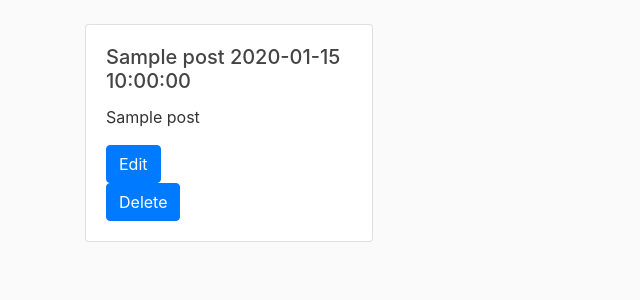
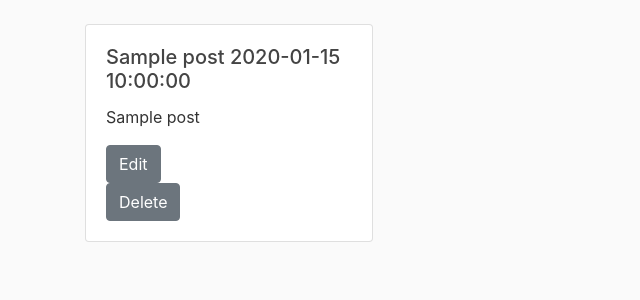
Before and after one commit to KabsaA/finalProj, a Flask app: template templates/post_show.html in a window 1280 px wide. Shown: the part 56-356 px from the top of the page, without its empty margins (0-640 px from the left). Run offline with Flask 2, Linux system fonts and the light colour scheme; the template is opened without the code that fills it: most values are stand-ins (such as "Sample title", 1, 10 or a date in 2020); some libraries are stand-ins or nearby versions.

Commit message:
fixing errors

```diff
--- a/templates/about.html
+++ b/templates/about.html
@@ -7,7 +7,7 @@
 <form method='POST' action='/create_post'>
 
     <!--add post details-->
-    <h3>Name?</h3>
+    <h3>Name</h3>
     <input type='text' name='name'>
 
     <h3>Date</h3>
--- a/templates/post_show.html
+++ b/templates/post_show.html
@@ -5,12 +5,12 @@
 {% block content %}
 <div class="card" style="width: 18rem;">
     <div class="card-body">
-        <h5 class="card-title">{{post.name}} {{post.date }}</h5>
-        <p class="card-text"> {{post.post }}</p>
-        <a href='/post/{{post._id}}/edit' class="btn btn-primary">Edit</a>
+        <h5 class="card-title">{{ post.name }} {{ post.date }}</h5>
+        <p class="card-text"> {{ post.post }}</p>
+        <a href='/post/{{post._id}}/edit' class="btn btn-secondary">Edit</a>
         <form method='POST' action='/post/{{ post._id }}/delete'>
             <input type='hidden' name='_method' value='DELETE'>
-            <button class='btn btn-primary' type='submit'>Delete</button>
+            <button class='btn btn-secondary' type='submit'>Delete</button>
         </form>
     </div>
 </div>
```
